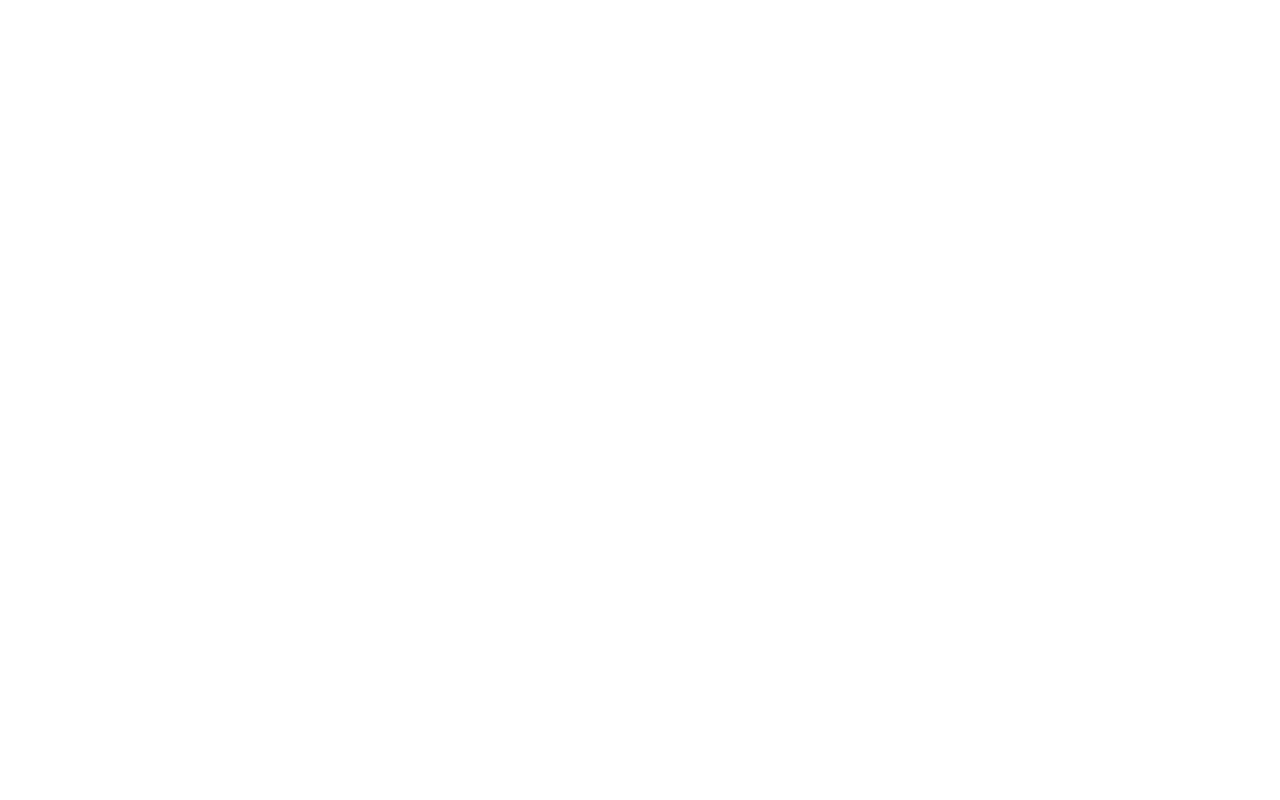
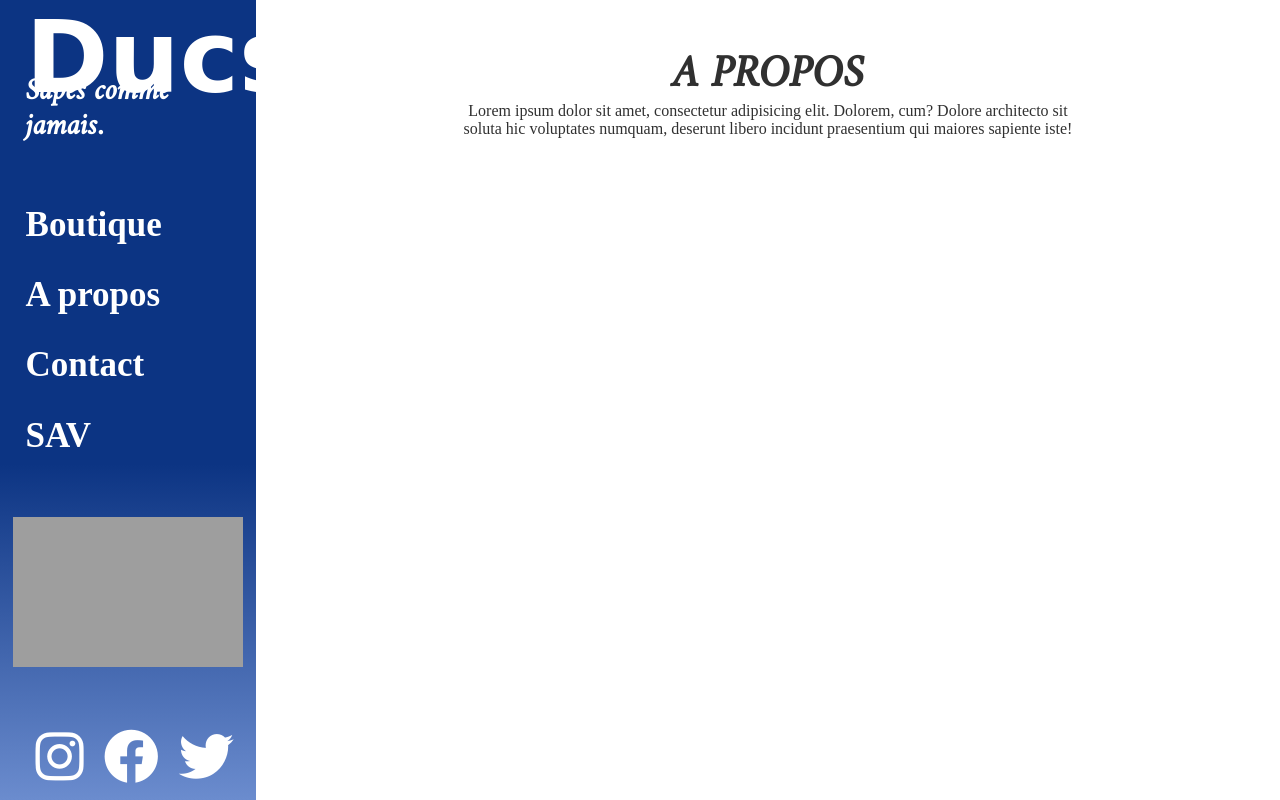
Before and after one commit to Thomas-Dulompont/Brief4-Simplon-DevInte-Val-1, a website built with Parcel: page a_propos.html in a window 1280 px wide. Built offline with nearby package versions, Linux system fonts and the light colour scheme; grey boxes are pictures that could not be loaded; a web font is replaced by a local one.

Commit message:
Changements

```diff
--- a/a_propos.html
+++ b/a_propos.html
@@ -16,9 +16,38 @@
   <!-- FIN CSS -->
 
 </head>
+<body>
+  <nav>
+    <div class="logo">
+      <h1>Ducsman</h1>
+      <h2>Sapés comme jamais.</h2>
+    </div>
+    <ul class="navbar">
+      <li><a href="#">Boutique</a></li>
+      <li><a href="#">A propos</a></li>
+      <li><a href="#">Contact</a></li>
+      <li><a href="#">SAV</a></li>
+    </ul>
+    <div class="carte">
+      <iframe src="https://www.google.com/maps/embed?pb=!1m18!1m12!1m3!1d5249.653614843651!2d2.347858214103336!3d48.8615129038861!2m3!1f0!2f0!3f0!3m2!1i1024!2i768!4f13.1!3m3!1m2!1s0x47e66e18a5f84801%3A0x6eb5daa624bdebd2!2sHalles%20de%20Paris%2C%2075001%20Paris!5e0!3m2!1sfr!2sfr!4v1642149204382!5m2!1sfr!2sfr" style="border:0;" allowfullscreen="" loading="lazy"></iframe>
+    </div>
+    <ul class="social">
+      <li><a href="#"><i class="fab fa-instagram"></i></a></li>
+      <li><a href="#"><i class="fab fa-facebook"></i></a></li>
+      <li><a href="#"><i class="fab fa-twitter"></i></a></li>
+    </ul>
+  </nav>
 
-<body>
+  <div class="container">
+    <header class="a-propos">
+      <h2>A PROPOS</h2>
+      <p>Lorem ipsum dolor sit amet, consectetur adipisicing elit. Dolorem, cum? Dolore architecto sit soluta hic voluptates numquam, deserunt libero incidunt praesentium qui maiores sapiente iste!</p>
+    </header>
+    <div class="grille">
+      <article>
 
+      </article>
+    </div>
+  </div>
 </body>
-
 </html>
--- a/scss/abstracts/_variables.scss
+++ b/scss/abstracts/_variables.scss
@@ -1,8 +1,4 @@
 $text-color: #ffffff;
-
 $text-color-dark: #303030;
 
-
-
-
 $font-prix: 'Amiri', serif;
--- a/scss/pages/_apropos.scss
+++ b/scss/pages/_apropos.scss
@@ -0,0 +1,5 @@
+.a-propos {
+    width: 60%;
+    margin: 0 auto;
+    color: $text-color-dark;
+}
--- a/scss/pages/_article.scss
+++ b/scss/pages/_article.scss
@@ -8,11 +8,11 @@
     display: grid;
     grid-template-columns: 49% 49%;
     gap: 20px;
-    img {
+        img {
         margin: 10px;
         width: 100%;
         height: auto;
-    }
+        }
     section {
         padding: 20px;
         display: flex;
@@ -28,10 +28,6 @@
             font-size: 35px;
             font-weight: bold;
             width: max-content;
-        }
-        img {
-            width: 100px;
-            height: auto;
         }
         .prix {
             font-size: 25px;
```
Also changed, not shown: article.html (+1 -1 lines), scss/main.css, 1 other file.
